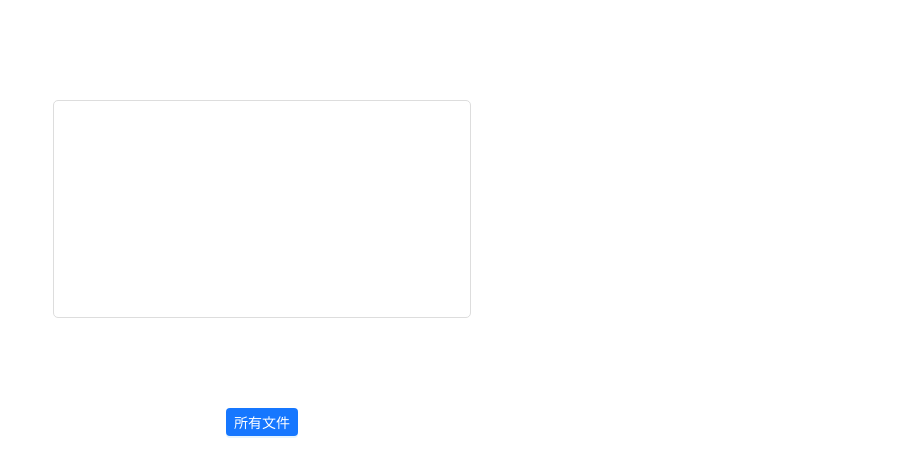
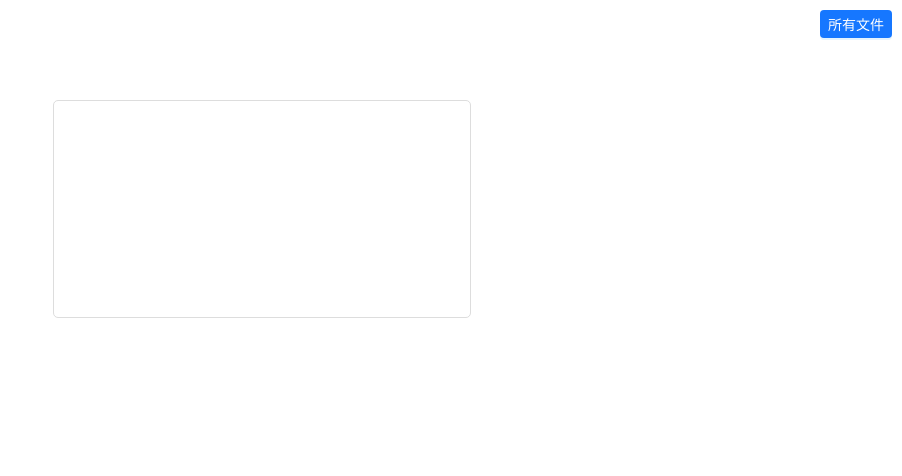
Before and after one commit to qiptkami/uploadfile, a React app: page / in a window 1280 px wide. Shown: the top 476 px of the page, without its empty margins (378-1280 px from the left). Built offline with nearby package versions, Linux system fonts and the light colour scheme; the HTML template or start-up script is replaced by a standard one.

Commit message:
feat: style

```diff
--- a/src/components/AllFile/index.less
+++ b/src/components/AllFile/index.less
@@ -32,6 +32,11 @@
         }
       }
     }
+  }
+  .uploaded-all-btn {
+    position: absolute;
+    top: 10px;
+    right: 10px;
   }
 }
 
--- a/src/components/AllFile/index.tsx
+++ b/src/components/AllFile/index.tsx
@@ -82,6 +82,7 @@ const FileHistory: React.FC = () => {
   return (
     <div className='uploaded-wrapper'>
       <button
+        className='uploaded-all-btn'
         onClick={() => {
           pass ? getAll(password) : setConfirm(true);
         }}
```
